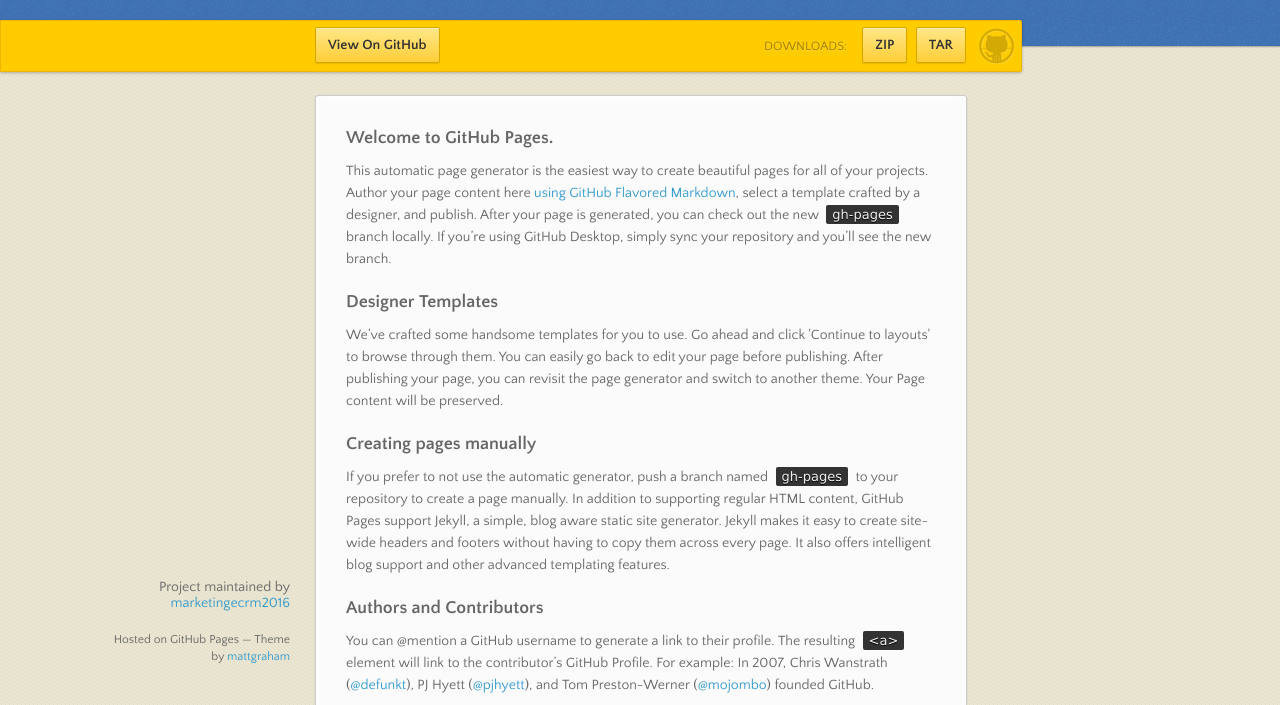
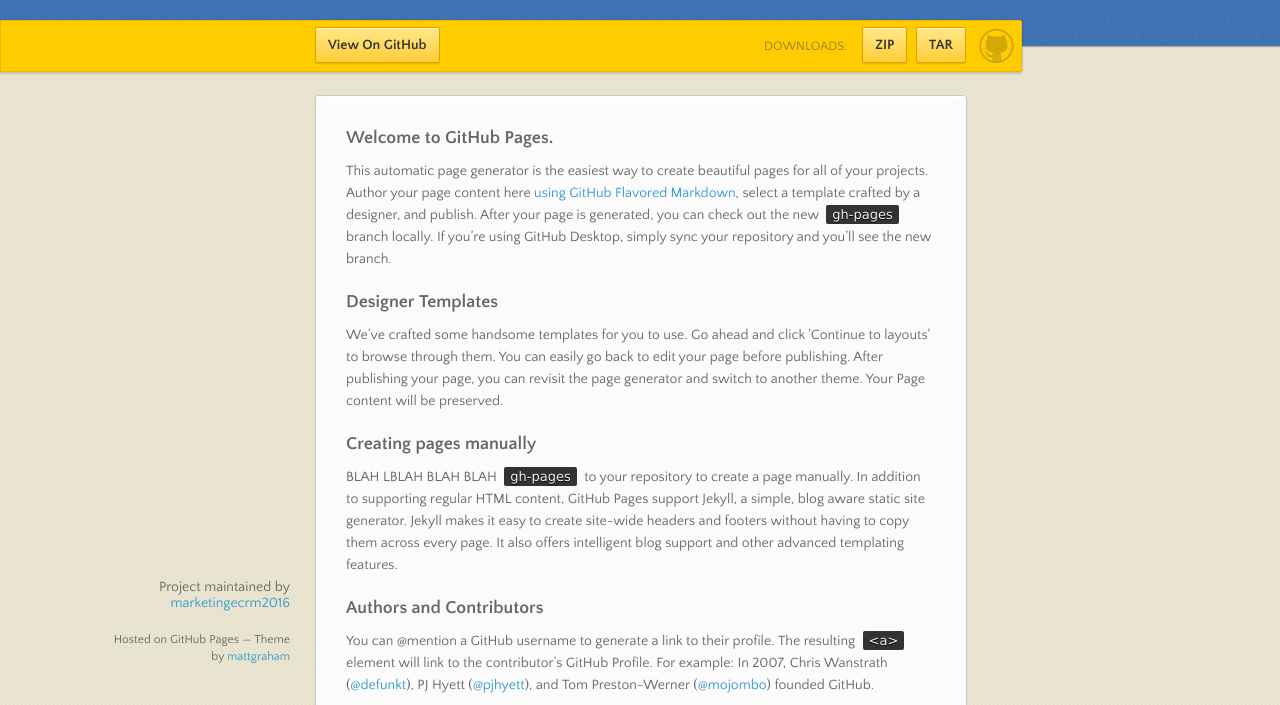
Before and after one commit to marketingecrm2016/test4, a plain HTML site: page index.html in a window 1280 px wide. Shown: the part 95-800 px from the top of the page. Drawn offline with nearby package versions, Linux system fonts and the light colour scheme.

Commit message:
Update index.html

```diff
--- a/index.html
+++ b/index.html
@@ -52,7 +52,7 @@
 <h3>
 <a id="creating-pages-manually" class="anchor" href="#creating-pages-manually" aria-hidden="true"><span aria-hidden="true" class="octicon octicon-link"></span></a>Creating pages manually</h3>
 
-<p>If you prefer to not use the automatic generator, push a branch named <code>gh-pages</code> to your repository to create a page manually. In addition to supporting regular HTML content, GitHub Pages support Jekyll, a simple, blog aware static site generator. Jekyll makes it easy to create site-wide headers and footers without having to copy them across every page. It also offers intelligent blog support and other advanced templating features.</p>
+<p>BLAH LBLAH BLAH BLAH <code>gh-pages</code> to your repository to create a page manually. In addition to supporting regular HTML content, GitHub Pages support Jekyll, a simple, blog aware static site generator. Jekyll makes it easy to create site-wide headers and footers without having to copy them across every page. It also offers intelligent blog support and other advanced templating features.</p>
 
 <h3>
 <a id="authors-and-contributors" class="anchor" href="#authors-and-contributors" aria-hidden="true"><span aria-hidden="true" class="octicon octicon-link"></span></a>Authors and Contributors</h3>
```
